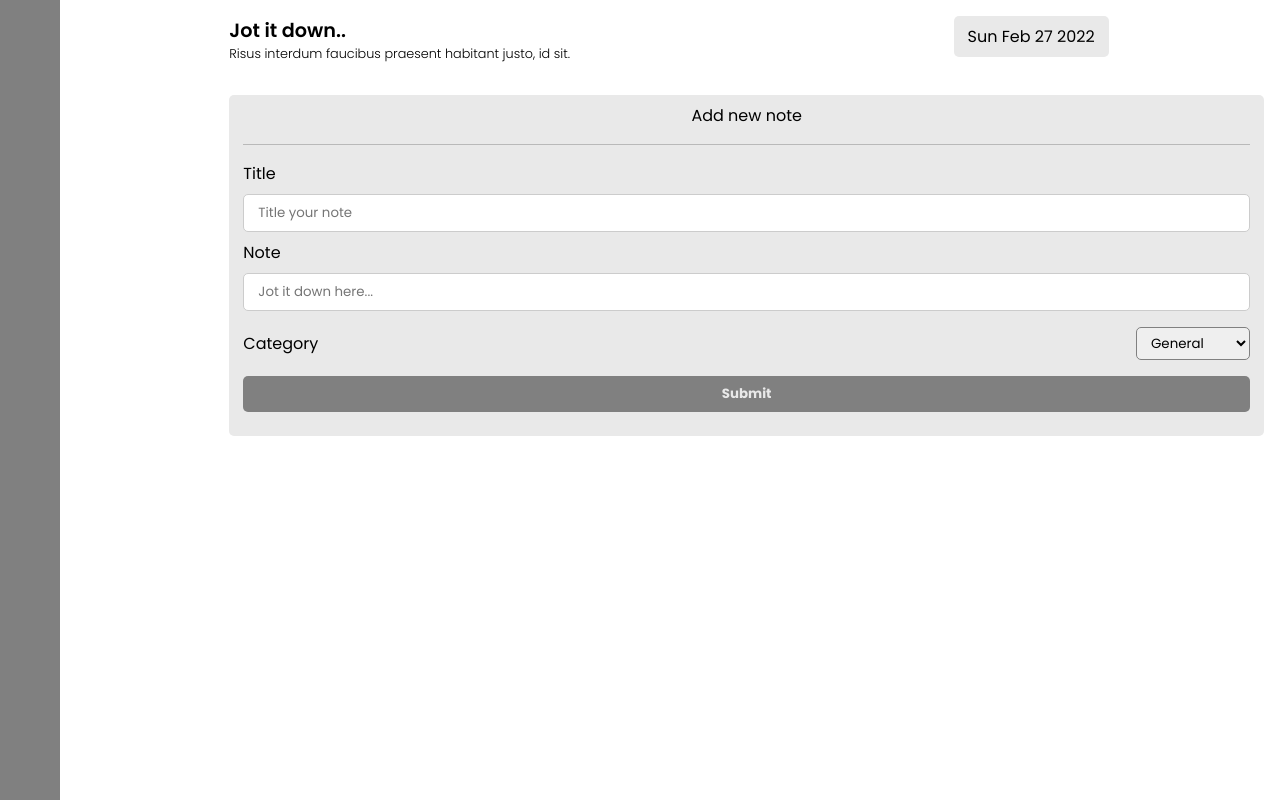
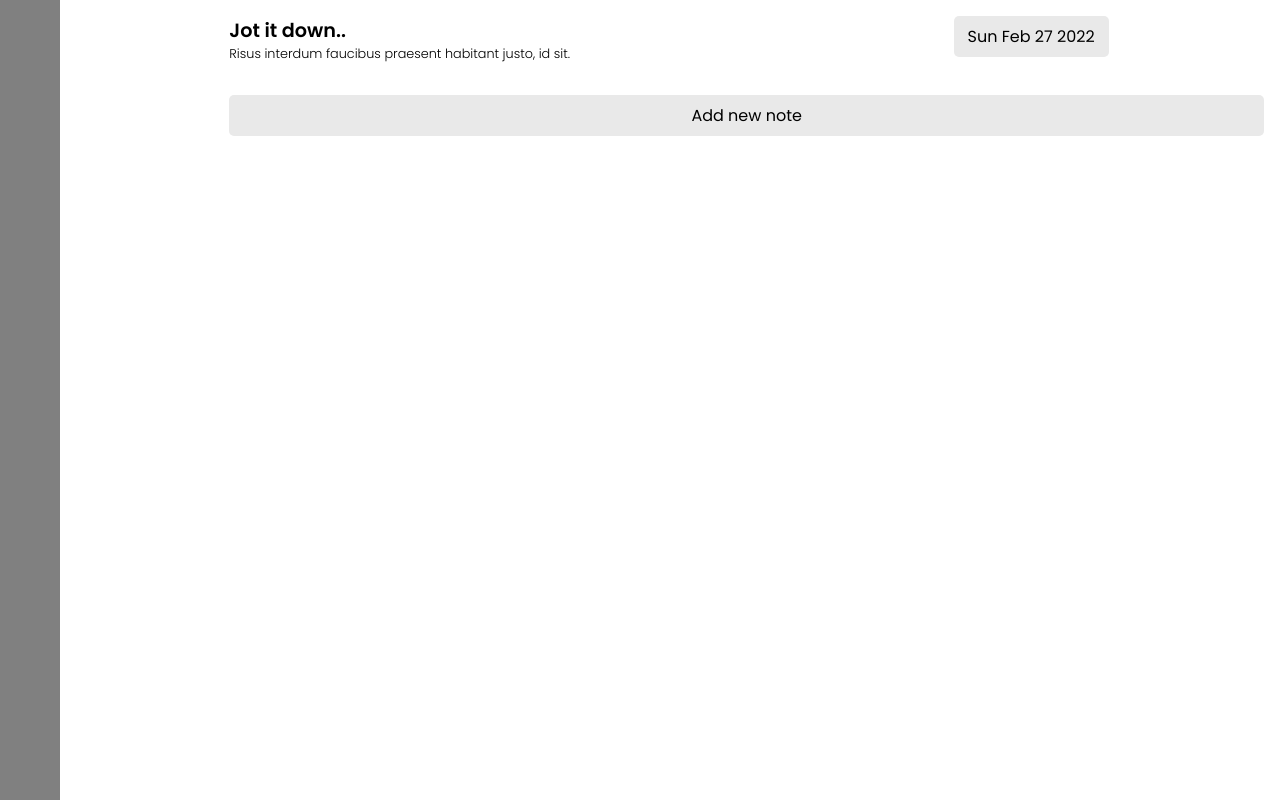
Before and after one commit to m-oniqu3/jot-react, a React (Create React App) app: page / in a window 1280 px wide. Built offline with nearby package versions, Linux system fonts and the light colour scheme.

Commit message:
added showForm functionality

```diff
--- a/src/components/notes/Form.js
+++ b/src/components/notes/Form.js
@@ -1,11 +1,36 @@
-import React from "react";
+import React, { useState, useEffect, useRef } from "react";
 import Dropdown from "./Dropdown";
 import styled from "./Form.module.css";
 
 const Form = () => {
+  const [showForm, setShowForm] = useState(false);
+  const ref = useRef();
+
+  const showFormHandler = () => {
+    setShowForm(true);
+  };
+
+  useEffect(() => {
+    const clickedOutside = (e) => {
+      //* If the section is open and the clicked target is not within the menu,then close the section
+      if (showForm && ref.current && !ref.current.contains(e.target)) {
+        setShowForm(false);
+      }
+    };
+
+    document.addEventListener("mousedown", clickedOutside);
+
+    return () => {
+      //* Remove event listener with cleanup function
+      document.removeEventListener("mousedown", clickedOutside);
+    };
+  }, [showForm]);
+
   return (
-    <section className={styled.formWrap}>
+    <section ref={ref} className={styled.formWrap} onClick={showFormHandler}>
       <p> Add new note</p>
+
+      {showForm && (
         <form>
           <label htmlFor="title">Title</label>
           <input type="text" name="title" placeholder="Title your note" />
@@ -19,6 +44,7 @@ const Form = () => {
             Submit
           </button>
         </form>
+      )}
     </section>
   );
 };
```
Lines whose indentation alone changed are shown as unchanged.
